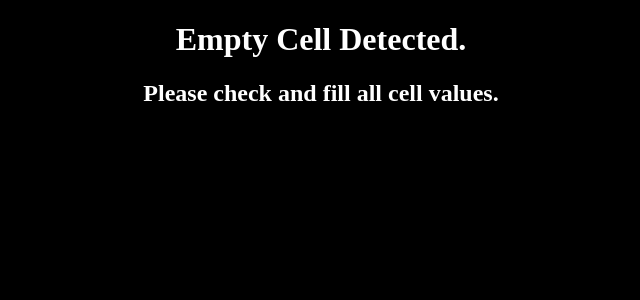
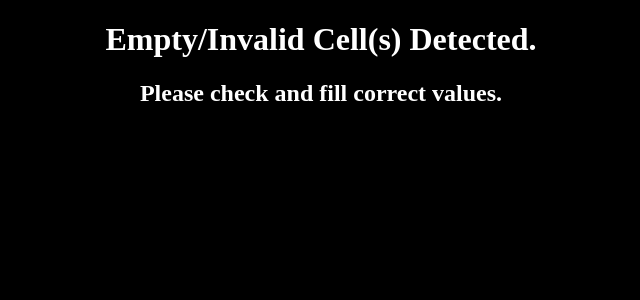
Before and after one commit to ankit-21/FISH-Testing-and-Nomenclature, a Flask app: template templates/miss.html in a window 1280 px wide. Shown: the top 300 px of the page, without its empty margins (319-959 px from the left). Run offline with Flask 2, Linux system fonts and the light colour scheme; the template is opened without the code that fills it, so the values that code supplies are empty.

Commit message:
Update miss.html

```diff
--- a/templates/miss.html
+++ b/templates/miss.html
@@ -11,7 +11,7 @@
   </style>
 </head>
 <body>
-    <h1>Empty Cell Detected.</h1>
-    <h2>Please check and fill all cell values.</h2>
+    <h1>Empty/Invalid Cell(s) Detected.</h1>
+    <h2>Please check and fill correct values.</h2>
 </body>
 </html>
```
